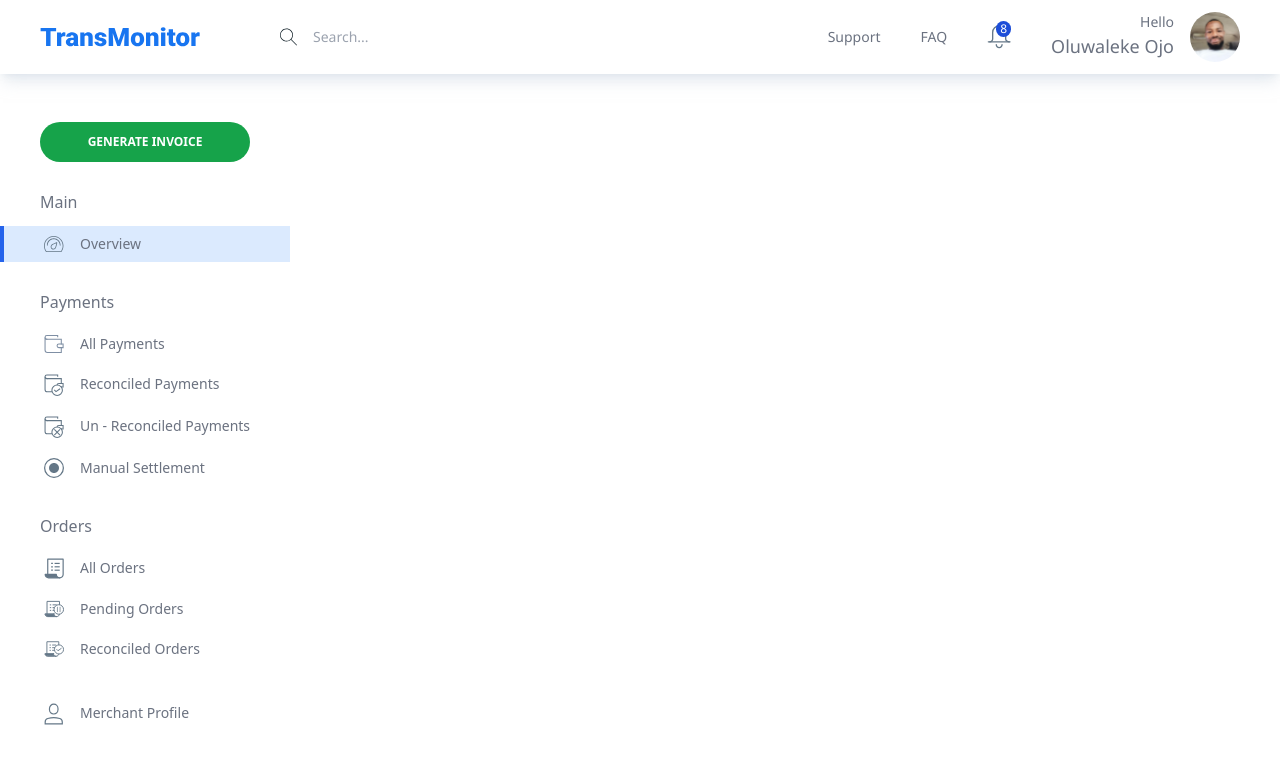
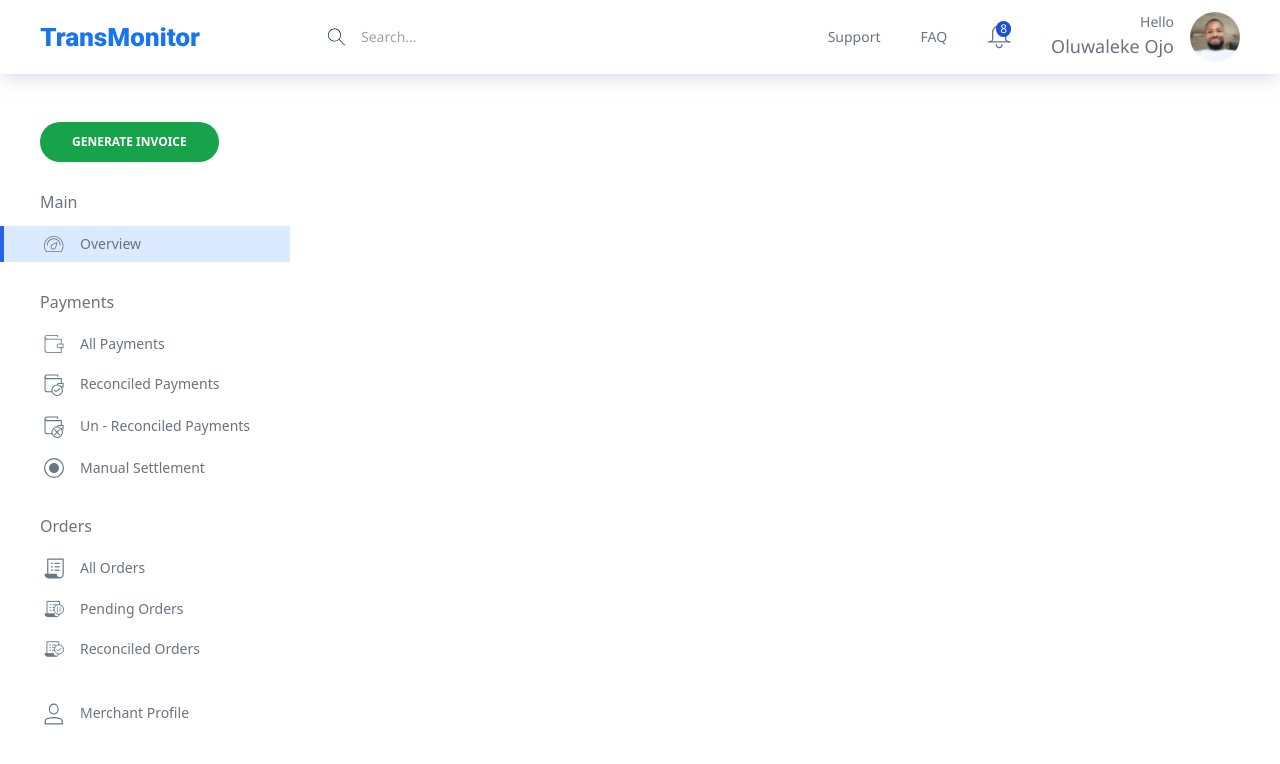
Before and after one commit to 8writes/craaft, a Next.js app: page / in a window 1280 px wide. Shown: the top 764 px of the page. Built offline with nearby package versions, Linux system fonts and the light colour scheme.

Commit message:
adjustments to navigations

```diff
--- a/src/navigation/horizontal/index.jsx
+++ b/src/navigation/horizontal/index.jsx
@@ -10,7 +10,7 @@ import Link from 'next/link'
 const HorizontalNav = () => {
   return (
     <section className='bg-white z-50 flex font-noto text-gray-500 justify-between w-full shadow-lg shadow-slate-300/50 px-4 md:px-10 py-3 items-center gap-5'>
-      <section className='flex items-center gap-4 md:gap-10 xl:gap-20'>
+      <section className='flex items-center gap-4 md:gap-10 xl:gap-32'>
         <Link href='/'>
           <Image
             src={logo}
--- a/src/navigation/vertical/index.jsx
+++ b/src/navigation/vertical/index.jsx
@@ -74,7 +74,7 @@ const VerticalNav = () => {
   return (
     <section className='bg-white lg:grid py-12  text-gray-500 hidden'>
       <>
-        <button className='bg-green-600 px-8 mx-10 py-3 cursor-pointer rounded-full text-xs font-semibold uppercase text-white'>
+        <button className='bg-green-600 px-8 w-fit mx-10 py-3 cursor-pointer rounded-full text-xs font-semibold uppercase text-white'>
           Generate Invoice
         </button>
       </>
```
